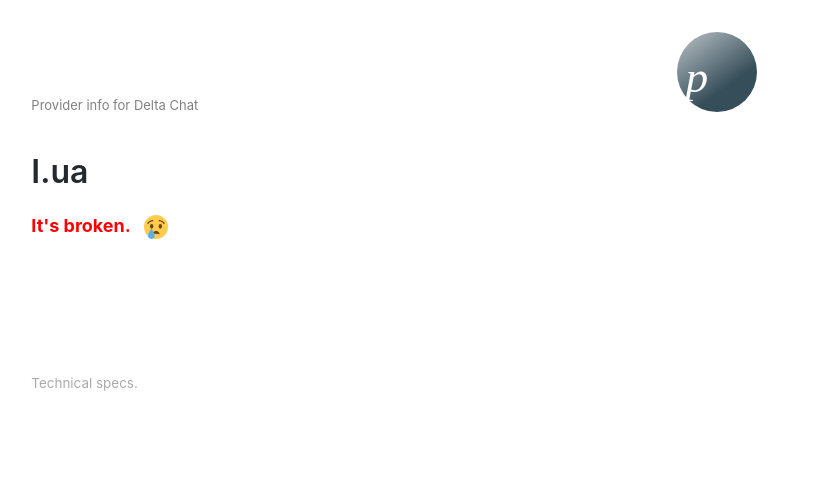
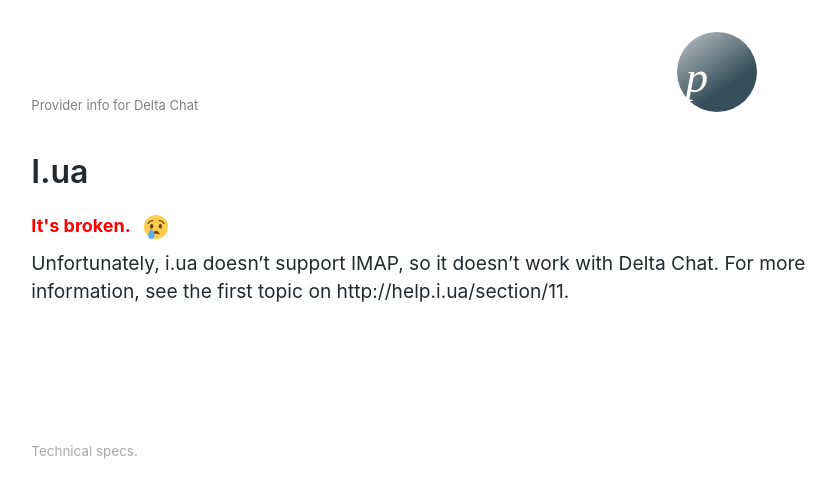
Before and after one commit to deltachat/provider-db, a Jekyll site: the page built from _providers/i.ua.md, in a window 1280 px wide. Shown: the top 498 px of the page, without its empty margins (214-1050 px from the left). Built offline with Jekyll 4.4.1, drawn with Linux system fonts in a browser that asks for light colours.

Commit message:
added before_login_hint and description to i.ua (broken)

```diff
--- a/_providers/i.ua.md
+++ b/_providers/i.ua.md
@@ -4,5 +4,9 @@
 domains:
   - i.ua
 last_checked: 2021-08
+before_login_hint: Протокол IMAP не предоставляется и не планируется.
 website: https://www.i.ua/
 ---
+
+Unfortunately, i.ua doesn't support IMAP, so it doesn't work with Delta Chat.
+For more information, see the first topic on http://help.i.ua/section/11.
```
